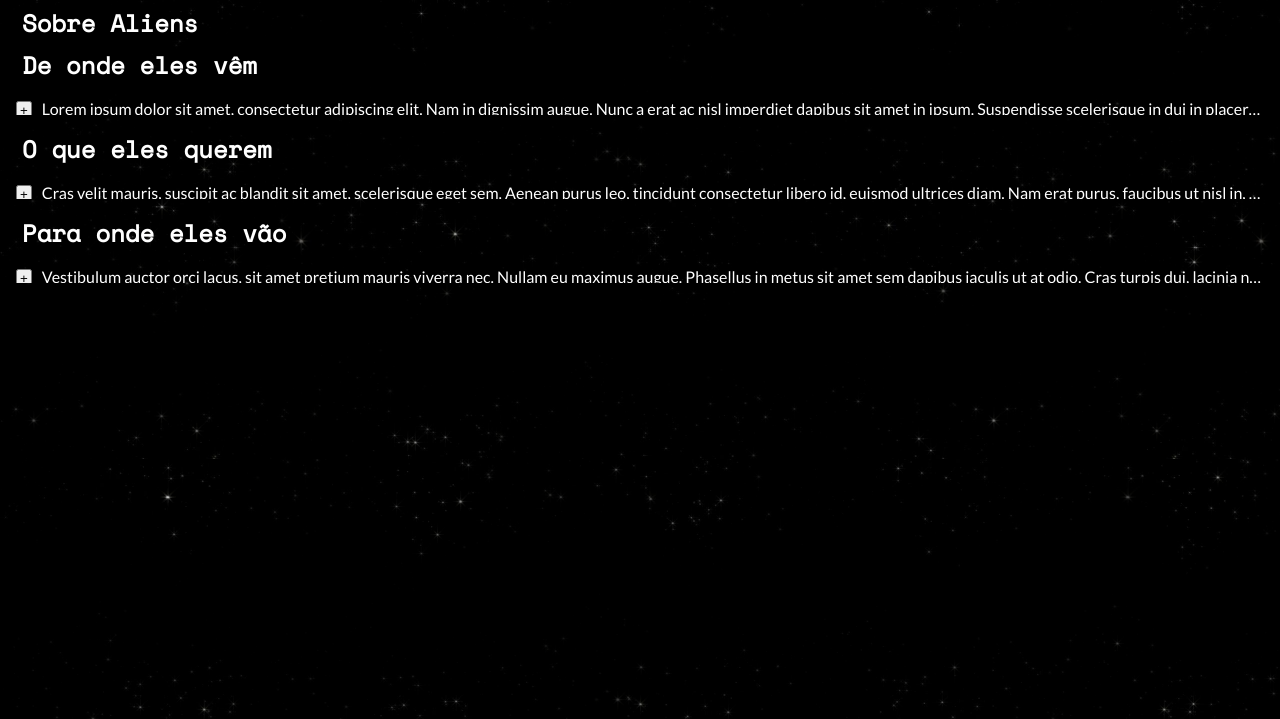
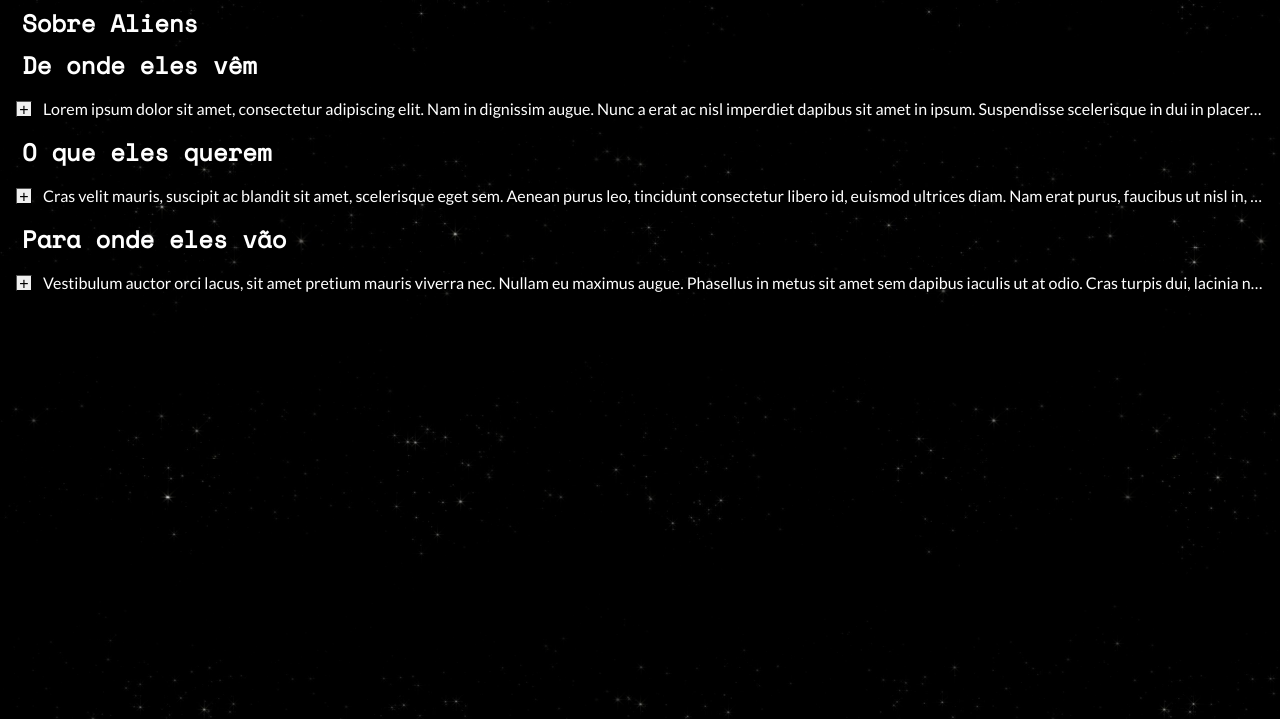
Before and after one commit to fegemo/cefet-front-end-space, a plain HTML site: page index.html in a window 1280 px wide. Shown: the part 81-800 px from the top of the page. Drawn offline with nearby package versions, Linux system fonts and the light colour scheme.

Commit message:
Fixes expand button and paragraph heights

```diff
--- a/estilos.css
+++ b/estilos.css
@@ -165,9 +165,12 @@ main {
 /* estilos do exercício dos aliens */
 #aliens p {
   white-space: nowrap;
-  height: 1em;
+  height: 1.2em;
+  font-size: 1em;
+  line-height: 1.2em;
   overflow: hidden;
   text-overflow: ellipsis;
+  white-space: nowrap;
 }
 
 #aliens p.expandido {
@@ -176,12 +179,15 @@ main {
 }
 
 .botao-expandir-retrair {
-  box-sizing: content-box;
-  height: .9em;
-  width: .9em;
+  box-sizing: border-box;
+  height: 1em;
+  width: 1em;
   padding: 0;
-  margin-right: .5em;
   cursor: pointer;
+  margin: 0 .5em 0 0;
+  font-size: inherit;
+  line-height: 1em;
+  border-width: 1px;
 }
 
 /* estilos do exercício philae */
```
